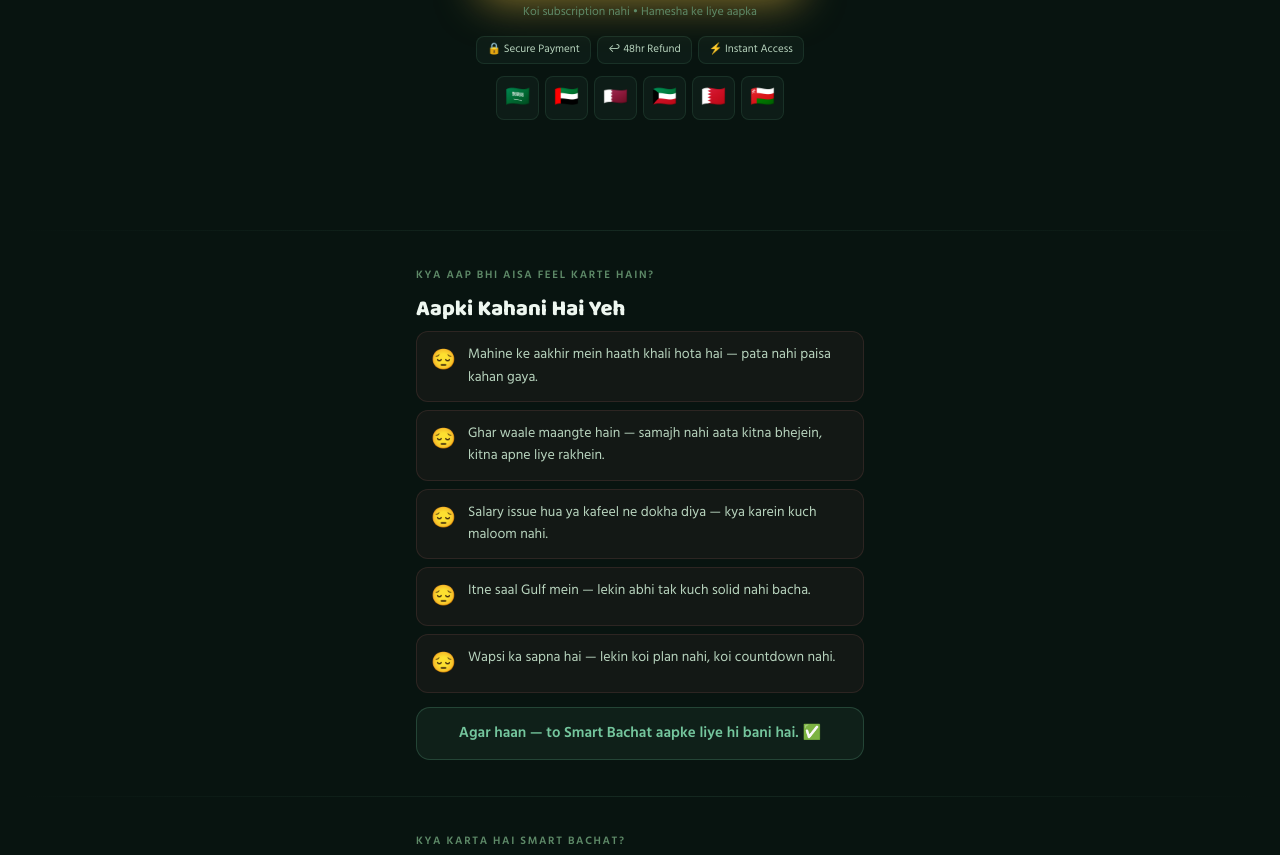
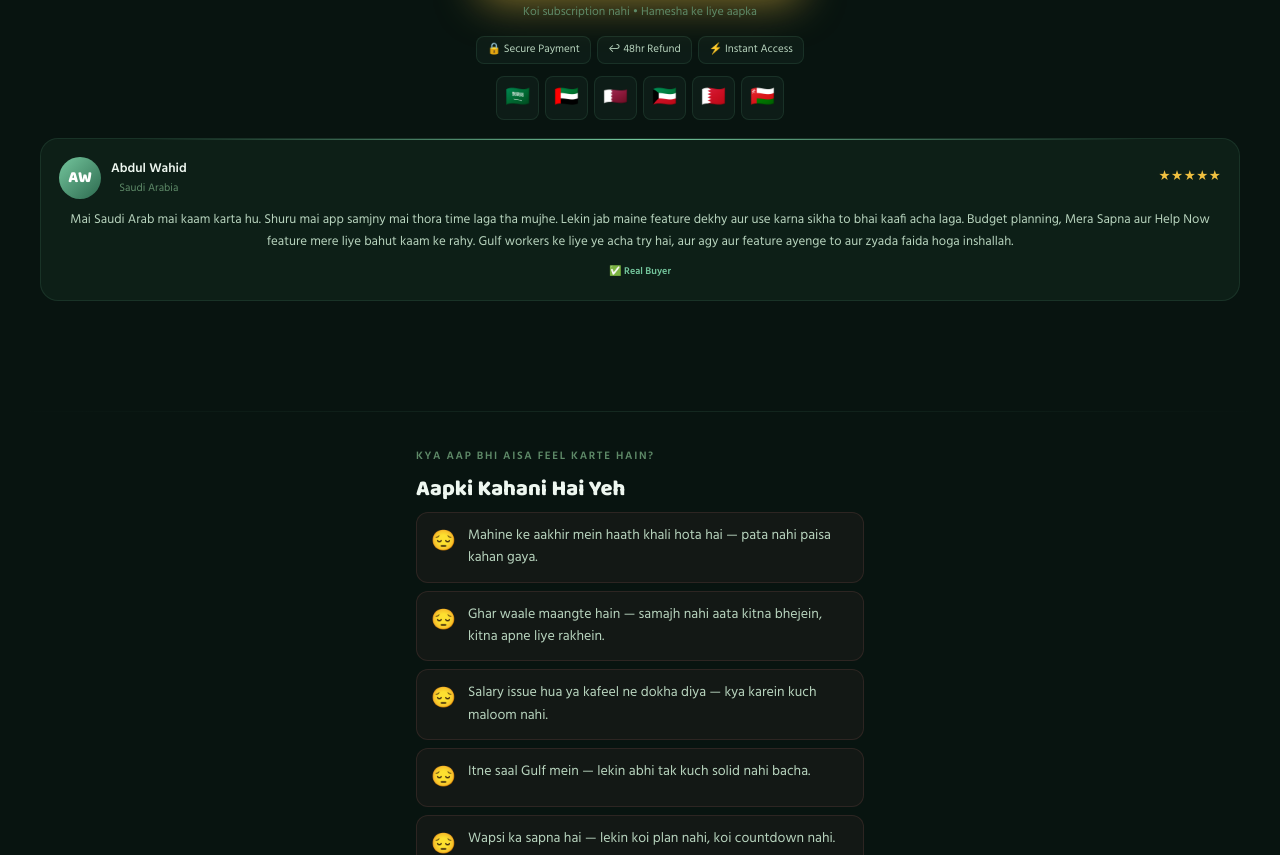
Before and after one commit to smartsaathi/smartsaathi, a website: page public/index.html in a window 1280 px wide. Shown: the part 850-1705 px from the top of the page. Drawn offline with Linux system fonts and the light colour scheme.

Commit message:
Update index.html

```diff
--- a/public/index.html
+++ b/public/index.html
@@ -1,7 +1,6 @@
 <!DOCTYPE html>
 <html lang="ur">
 <head>
-  <meta name="google-site-verification" content="weoYsAH4jg5QuMiYg0mhhJHMsQNOE_UiZ3TZKsmYCuY" />
 <meta charset="UTF-8">
 <meta name="viewport" content="width=device-width,initial-scale=1,maximum-scale=1">
 <meta name="description" content="Smart Bachat — Gulf workers ke liye salary, bachat aur madad ka tool. SAR 11 mein hamesha ke liye.">
@@ -391,6 +390,28 @@ footer{text-align:center;padding:24px 16px 120px;border-top:1px solid var(--bd);
 }
 .pm-card.card-pay .pm-time{background:rgba(240,192,64,.12);color:var(--gold);}
 .pm-card.upaisa-pay .pm-time{background:rgba(34,197,94,.12);color:#22C55E;}
+
+.testi-card{
+  background:var(--bg2);border:1.5px solid var(--bd);
+  border-radius:18px;padding:18px 18px 16px;
+  margin:18px 20px 0;position:relative;overflow:hidden;
+}
+.testi-card::before{content:'';position:absolute;top:0;left:8%;right:8%;height:1px;background:linear-gradient(90deg,transparent,var(--g4),transparent);}
+.testi-top{display:flex;align-items:center;gap:10px;margin-bottom:10px;}
+.testi-avatar{
+  width:42px;height:42px;border-radius:50%;flex-shrink:0;
+  background:linear-gradient(135deg,var(--g4),var(--g2));
+  display:flex;align-items:center;justify-content:center;
+  font-family:'Baloo 2',sans-serif;font-weight:800;font-size:16px;color:#fff;
+}
+.testi-name{font-size:13px;font-weight:700;color:var(--tx);}
+.testi-loc{font-size:11px;color:var(--tm);}
+.testi-stars{margin-left:auto;font-size:12px;color:var(--gold);white-space:nowrap;}
+.testi-text{font-size:13px;color:var(--ts);line-height:1.7;}
+.testi-badge{
+  display:inline-flex;align-items:center;gap:5px;
+  margin-top:10px;font-size:10px;color:var(--g4);font-weight:700;
+}
 </style>
 </head>
 <body>
@@ -527,6 +548,19 @@ footer{text-align:center;padding:24px 16px 120px;border-top:1px solid var(--bd);
     <div class="hc-flag">🇴🇲</div>
   </div>
 
+  <div class="testi-card">
+    <div class="testi-top">
+      <div class="testi-avatar">AW</div>
+      <div>
+        <div class="testi-name" id="testiName">Abdul Wahid</div>
+        <div class="testi-loc" id="testiLoc">Saudi Arabia</div>
+      </div>
+      <div class="testi-stars">★★★★★</div>
+    </div>
+    <div class="testi-text" id="testiText"></div>
+    <div class="testi-badge" id="testiBadge">✅ Real Buyer</div>
+  </div>
+
 </div>
 
 <div class="divider"></div>
@@ -638,6 +672,9 @@ var CONTENT={
     heroBtn:'👉 Abhi Shuru Karein — SAR 11 Sirf',
     heroNote:'Koi subscription nahi • Hamesha ke liye aapka',
     trustRefund:'↩ 48hr Refund',trustAccess:'⚡ Instant Access',
+    testiLoc:'Saudi Arabia',
+    testiText:'Mai Saudi Arab mai kaam karta hu. Shuru mai app samjny mai thora time laga tha mujhe. Lekin jab maine feature dekhy aur use karna sikha to bhai kaafi acha laga. Budget planning, Mera Sapna aur Help Now feature mere liye bahut kaam ke rahy. Gulf workers ke liye ye acha try hai, aur agy aur feature ayenge to aur zyada faida hoga inshallah.',
+    testiBadge:'✅ Real Buyer',
     mockTitle:'Smart Bachat',mockBadge:'Saudi 🇸🇦',
     mockSalLabel:'Meri Salary',mockHome:'Ghar Bheja',mockSave:'Bachat',mockEF:'Emergency',mockSadqa:'Sadqa',
     mockDreamLabel:'🌟 Sapna: Ghar — 38%',
@@ -696,6 +733,9 @@ var CONTENT={
     heroBtn:'👉 এখনই শুরু করুন — SAR 11 মাত্র',
     heroNote:'কোনো সাবস্ক্রিপশন নেই • সারাজীবনের জন্য আপনার',
     trustRefund:'↩ ৪৮ঘন্টা রিফান্ড',trustAccess:'⚡ তাৎক্ষণিক অ্যাক্সেস',
+    testiLoc:'Saudi Arabia',
+    testiText:'Mai Saudi Arab mai kaam karta hu. Shuru mai app samjny mai thora time laga tha mujhe. Lekin jab maine feature dekhy aur use karna sikha to bhai kaafi acha laga. Budget planning, Mera Sapna aur Help Now feature mere liye bahut kaam ke rahy. Gulf workers ke liye ye acha try hai, aur agy aur feature ayenge to aur zyada faida hoga inshallah.',
+    testiBadge:'✅ Real Buyer',
     mockTitle:'Smart Bachat',mockBadge:'Saudi 🇸🇦',
     mockSalLabel:'আমার বেতন',mockHome:'বাড়ি পাঠানো',mockSave:'বাচাত',mockEF:'জরুরি ফান্ড',mockSadqa:'সদকা',
     mockDreamLabel:'🌟 স্বপ্ন: বাড়ি — ৩৮%',
@@ -772,6 +812,7 @@ function render(){
   setT('heroLine1',d.heroLine1);setT('heroLine2',d.heroLine2);
   setH('heroSub',d.heroSub);setT('heroBtn',d.heroBtn);setT('heroNote',d.heroNote);
   setT('trustRefund',d.trustRefund);setT('trustAccess',d.trustAccess);
+  setT('testiLoc',d.testiLoc);setT('testiText',d.testiText);setT('testiBadge',d.testiBadge);
   setT('mockTitle',d.mockTitle);setT('mockBadge',d.mockBadge);
   setT('mockSalLabel',d.mockSalLabel);setT('mockHome',d.mockHome);
   setT('mockSave',d.mockSave);setT('mockEF',d.mockEF);setT('mockSadqa',d.mockSadqa);
```
